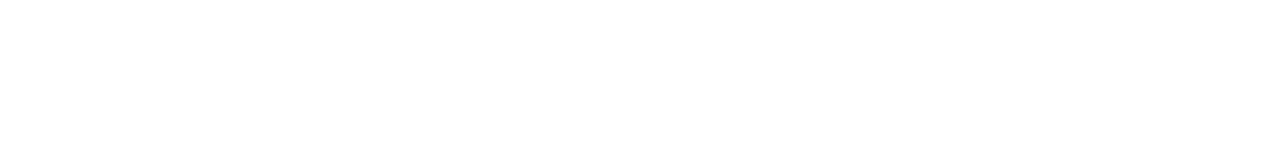
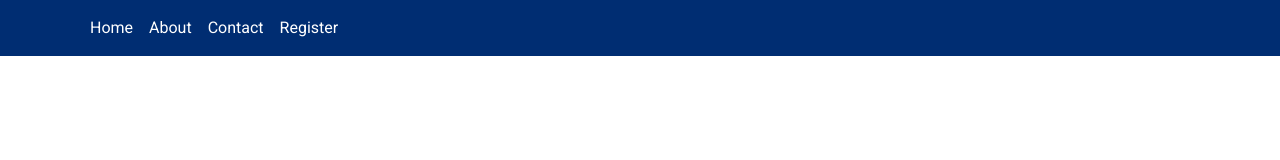
Before and after one commit to Rucke1/Project, a plain HTML site: page index.html in a window 1280 px wide. Drawn offline with nearby package versions, Linux system fonts and the light colour scheme.

Commit message:
Update index.html

```diff
--- a/index.html
+++ b/index.html
@@ -12,6 +12,13 @@
   <link rel="stylesheet" href="style.css">
 </head>
 <body>
-
+  <nav class="navbar navbar-expand-lg bg-uhd-blue">
+    <div class="container">
+      <ul class="navbar-nav">
+        <li class="nav-item"><a class="nav-link text-white" href="index.html">Home</a></li>
+        <li class="nav-item"><a class="nav-link text-white" href="about.html">About</a></li>
+        <li class="nav-item"><a class="nav-link text-white" href="contact.html">Contact</a></li>
+        <li class="nav-item"><a class="nav-link text-white" href="form.html">Register</a></li>
+      </ul>
   </body>
 </html>
```
